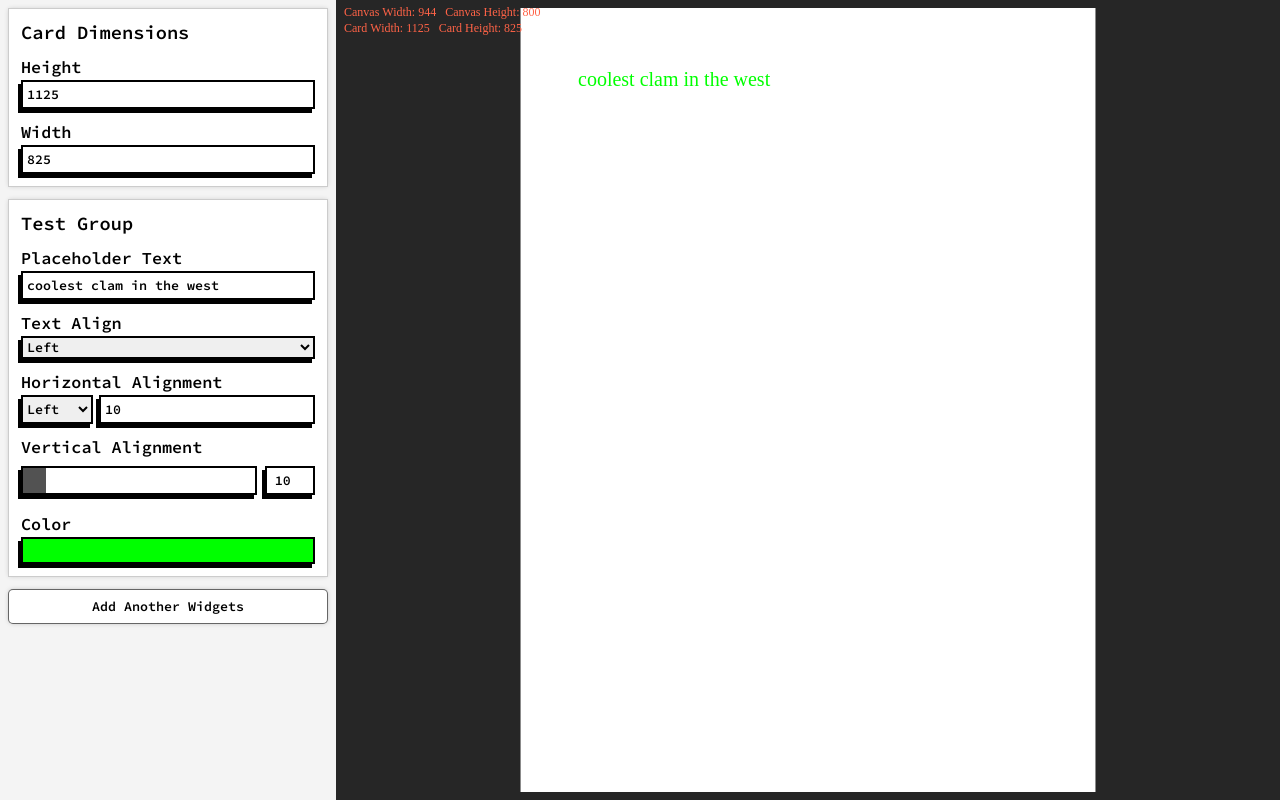
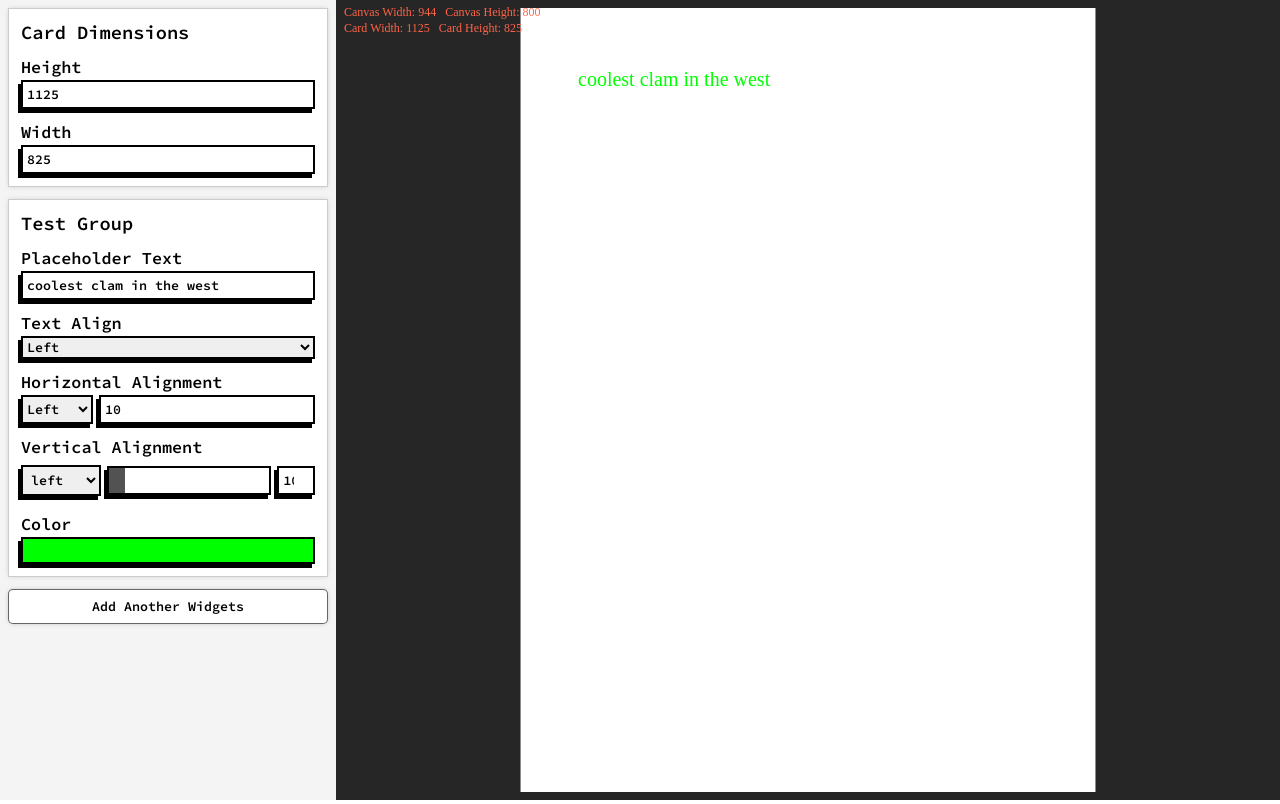
Before and after one commit to saint-justin/dummycards, a React (Vite) app: page / in a window 1280 px wide. Built offline with nearby package versions, Linux system fonts and the light colour scheme; the HTML template or start-up script is replaced by a standard one.

Commit message:
Updated WidgetValueSlider to have dropdown w/ options and disabled state for inputs

```diff
--- a/src/App.tsx
+++ b/src/App.tsx
@@ -90,6 +90,8 @@
       name="Vertical Alignment"
       min={0}
       max={100}
+      opts={['left', 'center', 'right']}
+      defaultOpt={0}
       defaultValue={10}
       defaultProp="textAlign"
       action={() => {}}
--- a/src/components/atoms/Slider.tsx
+++ b/src/components/atoms/Slider.tsx
@@ -6,6 +6,7 @@
   name: string,
   min: number,
   max: number,
+  disabled?: boolean,
   defaultValue: number,
   action: (n: number) => void,
 };
@@ -13,7 +14,7 @@
 // eslint-disable-next-line max-len
 const WidgetInput = (props: WInputProps): React.ReactElement => {
   const {
-    name, min, max, defaultValue, action,
+    name, min, max, disabled, defaultValue, action,
   } = props;
 
   const changeHandler = (e:React.ChangeEvent<HTMLInputElement>) => {
@@ -34,8 +35,13 @@
       className="default-slider"
       id={name}
       onChange={changeHandler}
+      disabled={disabled}
     />
   );
 };
 
+WidgetInput.defaultProps = {
+  disabled: false,
+};
+
 export default WidgetInput;
--- a/src/components/molecules/WidgetValueSlider.tsx
+++ b/src/components/molecules/WidgetValueSlider.tsx
@@ -4,14 +4,18 @@
 import Slider from '../atoms/Slider';
 import Label from '../atoms/Label';
 import { DrawableProperty, WInput } from '../../utils/types';
+import { cleanString } from '../../utils/Helpers';
 
 import './styles/WidgetValueSlider.scss';
 import '../atoms/styles/Input.scss';
+import '../atoms/styles/Dropdown.scss';
 
 type WValueSlider = {
   name: string,
   min: number,
   max: number,
+  opts: string[],
+  defaultOpt: number,
   defaultValue: number,
   defaultProp: DrawableProperty;
   action?: ((widgetInput: WInput) => void)
@@ -19,19 +23,25 @@
 
 const WidgetValueSlider = (props: WValueSlider) => {
   const {
-    name, min, max, defaultValue, defaultProp, action,
+    name, min, max, opts, defaultOpt, defaultValue, defaultProp, action,
   } = props;
-  const [divId] = useState(_.uniqueId(name));
+  const [divId] = useState(_.uniqueId(cleanString(name)));
   const [value, setValue] = useState<number>(defaultValue);
 
+  // eslint-disable-next-line max-len
+  const generateOpts = (arr: string[]) => arr.map((str) => <option value={str} key={_.uniqueId(str)}>{str}</option>);
+  const [optionsElements] = useState<JSX.Element[]>(generateOpts(opts));
+  const [selectValue, setSelectValue] = useState<string>(opts[defaultOpt]);
+
+  // Fxn to fire off our action and update value internally
   const valueChanged = (newValue: string | number): void => {
-    console.log(`Update to value of ${name}: ${newValue}`);
     const num = typeof newValue === 'string' ? parseInt(newValue, 10) : newValue;
     if (!action) throw new Error(`Action not implemented on WidgetValueSlider (${name})`);
     action({ property: defaultProp, value: num.toString() });
     setValue(num);
   };
 
+  // Fxn to handle the generic input fields changing
   const inputChange = (e:React.ChangeEvent<HTMLInputElement>) => {
     if (!action || !e) {
       console.error('Error: No onchange function given for component');
@@ -41,22 +51,39 @@
     valueChanged(target.value || 0);
   };
 
+  // Fxn to handle the select changing
+  const selectChange = (e:React.ChangeEvent<HTMLSelectElement>) => {
+    if (!e) console.error('Error: Select event failed');
+    const target = e.target as HTMLSelectElement;
+    setSelectValue(target.value);
+  };
+
   return (
     <>
       <Label name={name} labelFor={divId} />
       <div id={divId} className="default-valueslider">
+        <select
+          id={_.uniqueId(name)}
+          value={selectValue}
+          onChange={selectChange}
+          className="generic-dropdown"
+        >
+          {optionsElements}
+        </select>
         <Slider
           name={_.uniqueId(name)}
           min={min}
           max={max}
           defaultValue={value}
           action={valueChanged}
+          disabled={selectValue === 'center'}
         />
         <input
           className="input-slider-pair"
           value={value}
           onChange={inputChange}
           type="number"
+          disabled={selectValue === 'center'}
         />
       </div>
     </>
--- a/src/components/molecules/styles/WidgetValueSlider.scss
+++ b/src/components/molecules/styles/WidgetValueSlider.scss
@@ -7,6 +7,7 @@
 
   .default-slider {
     overflow: hidden;
+    margin-left: 6px;
   }
 
   .default-slider::-webkit-slider-thumb {
@@ -16,11 +17,13 @@
     box-shadow: -800px 0 0 800px #525252;
   }
 
-
-
   .input-slider-pair {
     width: 20%;
     text-align: center;
-    margin-left: 8px;
+    margin-left: 6px;
+  }
+
+  :disabled {
+    opacity: 50%;
   }
 }
```
